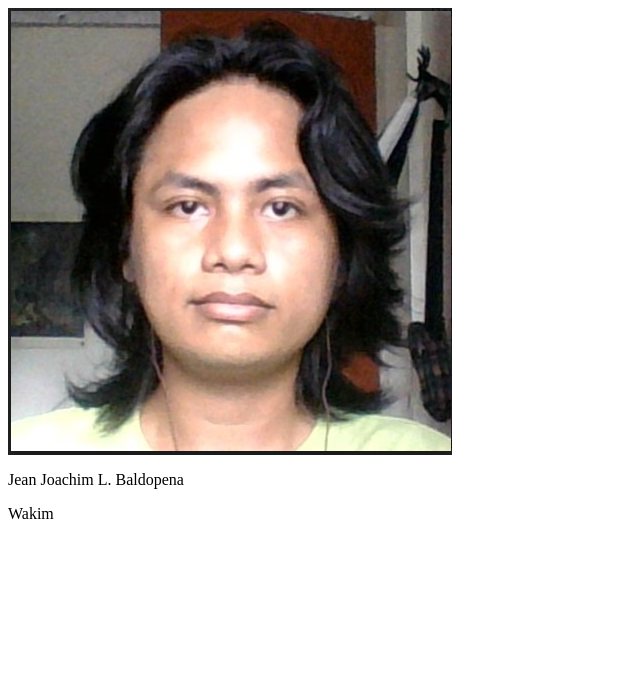
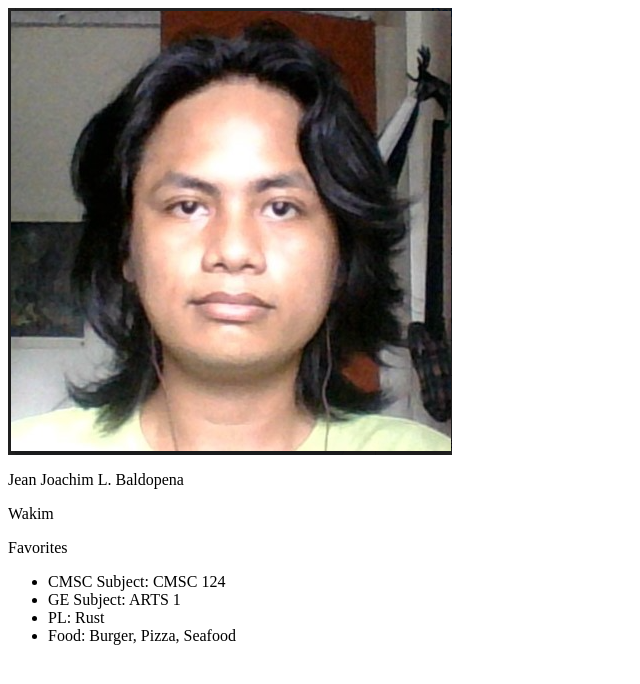
Before and after one commit to Baldopena/Baldopena.github.io, a plain HTML site: page index.html in a window 1280 px wide. Shown: the whole page, without its empty margins (0-640 px from the left). Drawn offline with Linux system fonts and the light colour scheme.

Commit message:
added Favorite section in /index.html

```diff
--- a/index.html
+++ b/index.html
@@ -5,3 +5,12 @@
 <p>
     Wakim
 </p>
+<p>
+    Favorites
+</p>
+<ul>
+    <li>CMSC Subject: CMSC 124</li>
+    <li>GE Subject: ARTS 1</li>
+    <li>PL: Rust</li>
+    <li>Food: Burger, Pizza, Seafood</li>
+</ul>
```
